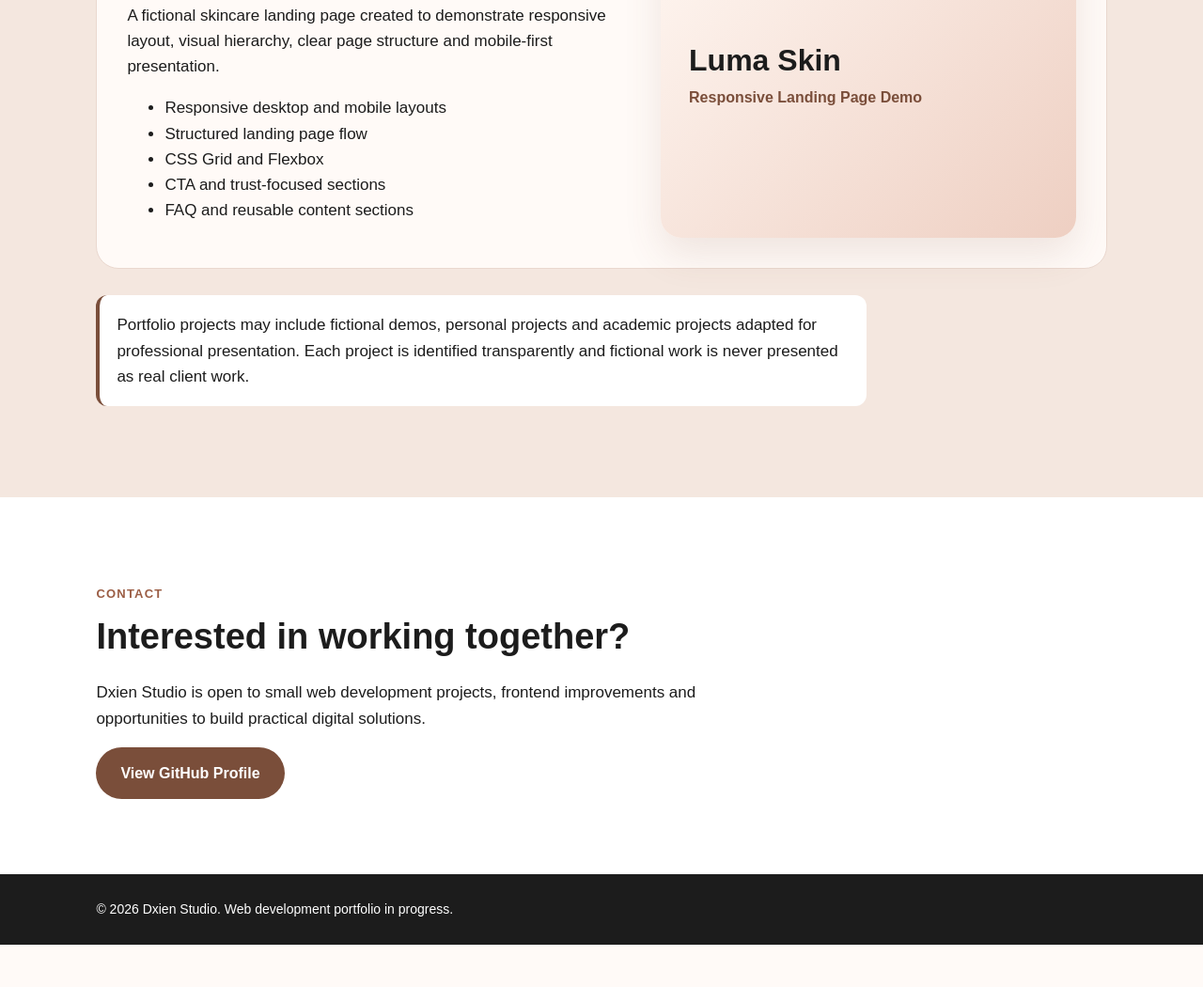
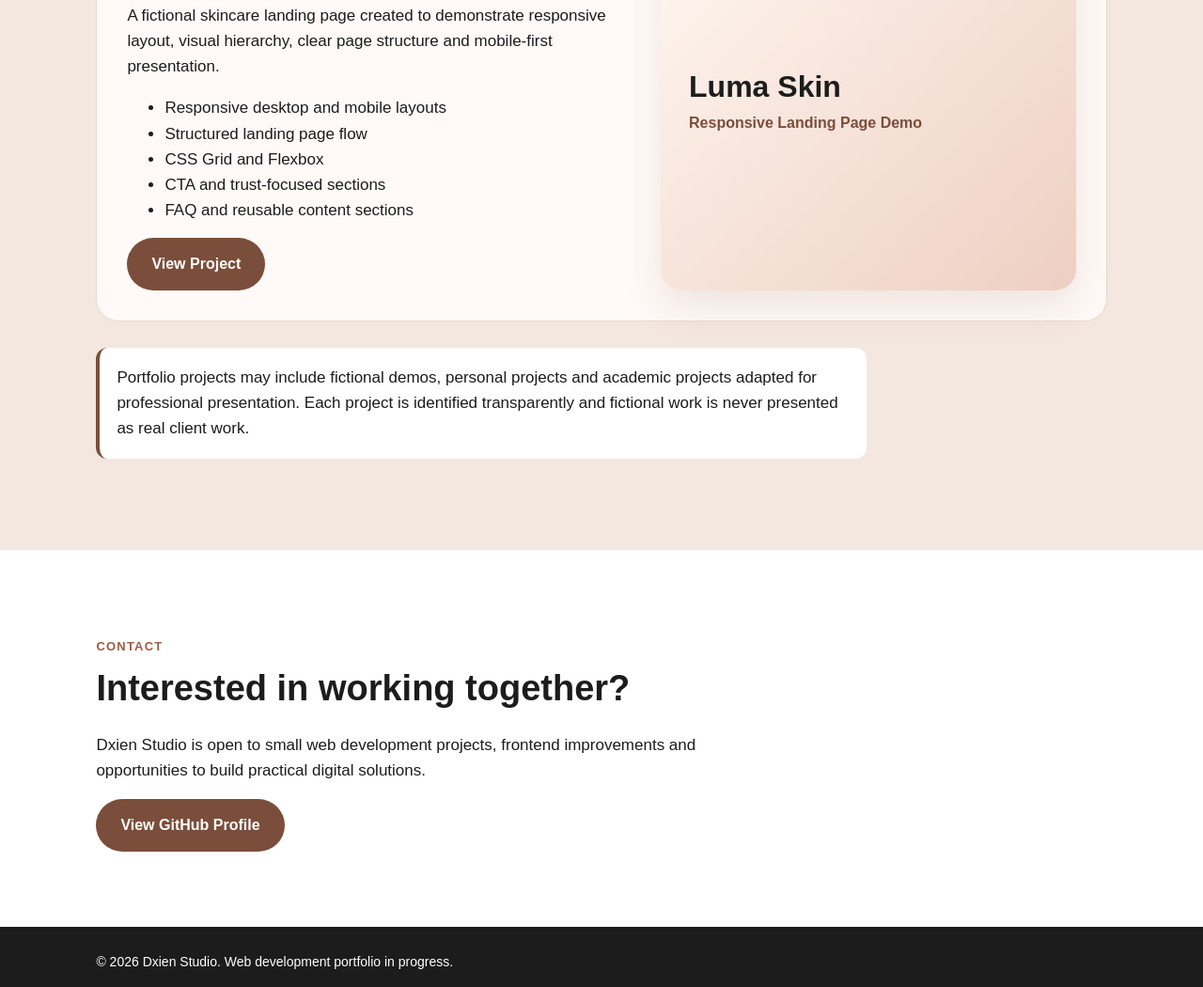
Before and after one commit to dxieen/dxien-studio-portfolio, a plain HTML site: page index.html in a window 1280 px wide. Shown: the part 1608-2658 px from the top of the page at 94% size. Before the commit the page ends 2613 px from the top, so only its background shows below. Drawn offline with Linux system fonts and the light colour scheme.

Commit message:
feat: add navigation between portfolio and Luma Skin

```diff
--- a/index.html
+++ b/index.html
@@ -99,6 +99,10 @@
             <li>CTA and trust-focused sections</li>
             <li>FAQ and reusable content sections</li>
           </ul>
+
+          <a href="02-proyectos-demo/beauty-landing-demo/index.html" class="primary-button">
+            View Project
+          </a>
         </div>
 
         <div class="project-preview">
```
Also changed, not shown: 02-proyectos-demo/beauty-landing-demo/index.html (+1 -0 lines).
